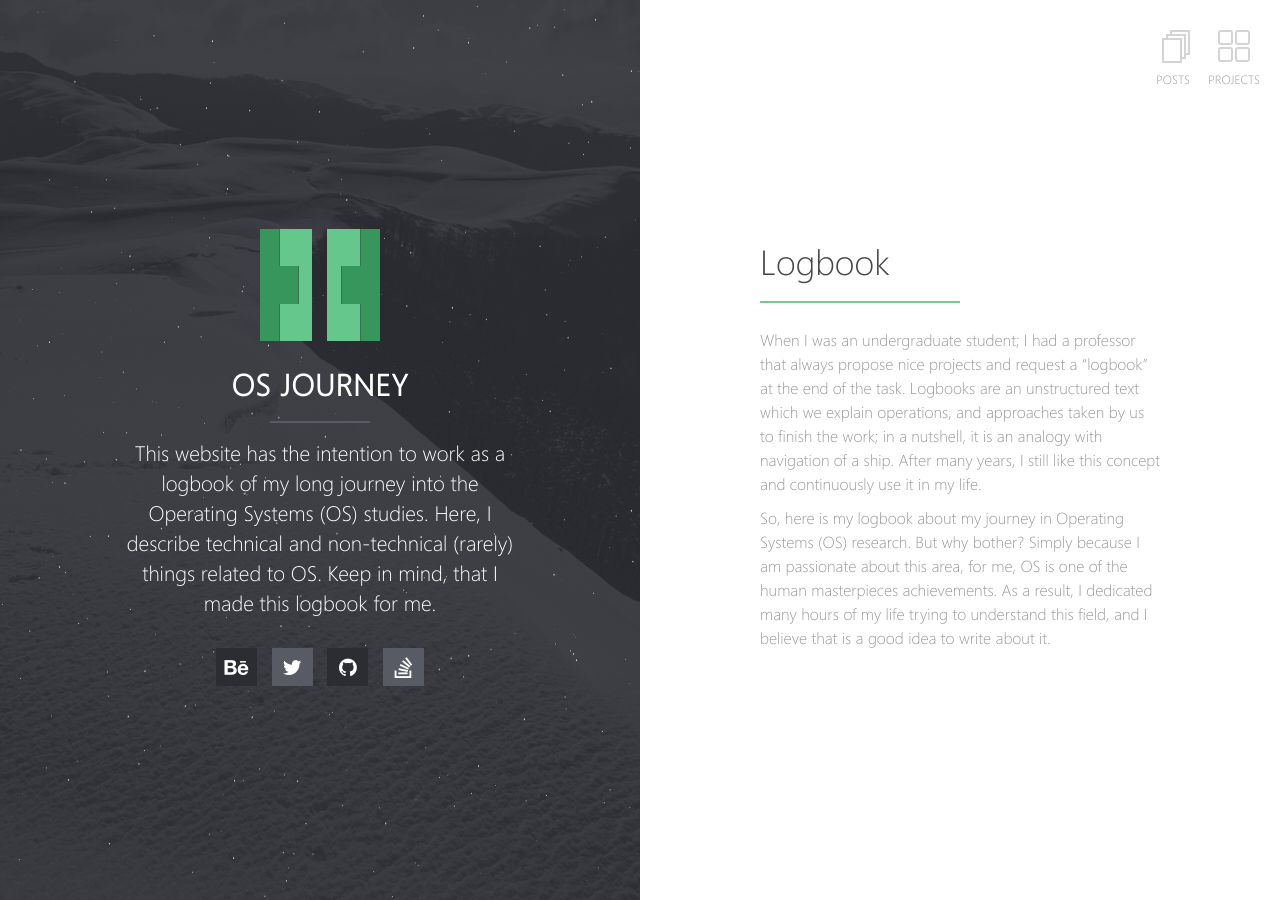
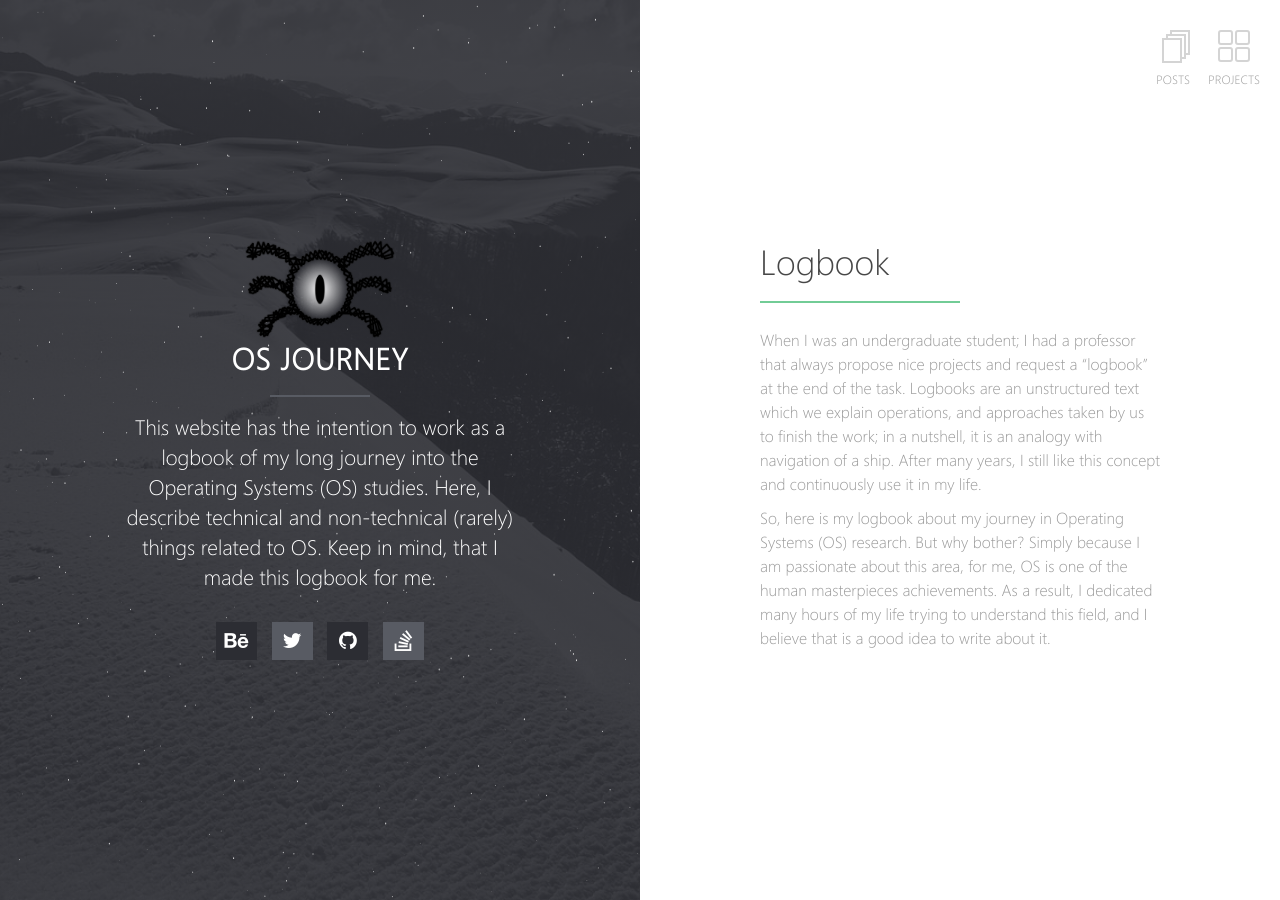
Before and after one commit to oslongjourney/oslongjourney.github.io, a Jekyll site: the page built from index.md, in a window 1280 px wide. Built offline with Jekyll 4.4.1, drawn with Linux system fonts in a browser that asks for light colours; our own code applies the rules of GitHub Pages for plain Markdown files.

Commit message:
update logo

```diff
--- a/_config.yml
+++ b/_config.yml
@@ -4,7 +4,7 @@ description: This website has the intention to work as a logbook of my long jour
   Operating Systems (OS) studies. Here, I describe technical and non-technical
   (rarely) things related to OS. Keep in mind, that I made this logbook for me.
 url: https://taylantatli.github.io/Halve
-logo: halve.png                                       # Site logo
+logo: logo.png
 locale: en_US
 
 # Left Block Images
```
